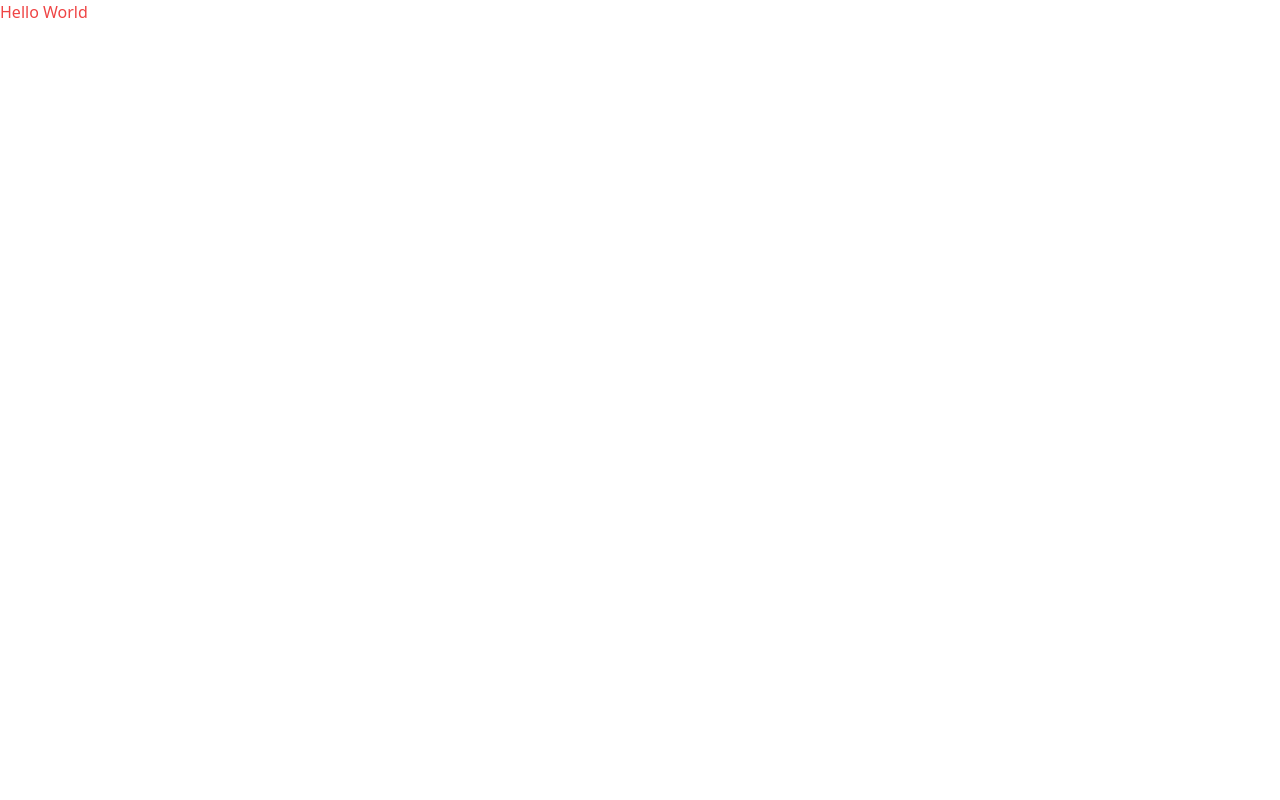
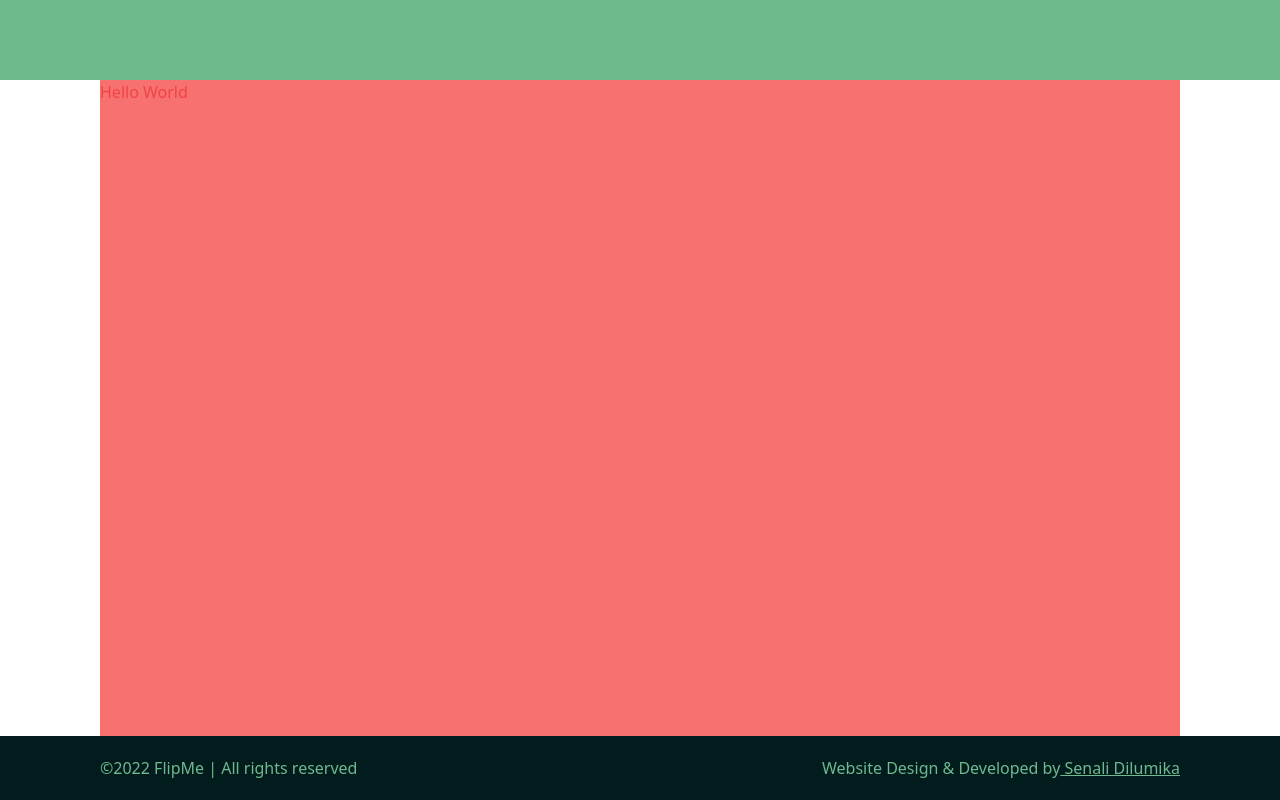
Before and after one commit to senali-d/flashme, a Next.js app: page / in a window 1280 px wide. Built offline with nearby package versions, Linux system fonts and the light colour scheme.

Commit message:
header and footer

```diff
--- /dev/null
+++ b/components/common/Footer.js
@@ -0,0 +1,19 @@
+import React from 'react'
+
+const Footer = () => {
+  return (
+    <div className="bg-blue_black text-greenery h-16 flex">
+      <div className="w-[100%] max-w-[1080px] mx-auto flex justify-between items-center">
+        <div>
+          ©{new Date().getFullYear()} FlipMe | All rights reserved
+        </div>
+        <div className="">
+          Website Design & Developed by
+          <a className="font-thin underline" href="https://profile-basd.herokuapp.com/" target="_blank"> Senali Dilumika</a>
+        </div>
+      </div>
+    </div>
+  )
+}
+
+export default Footer
--- /dev/null
+++ b/components/common/Header.js
@@ -0,0 +1,11 @@
+import React from 'react'
+
+const Header = () => {
+  return (
+    <div className="bg-greenery h-20">
+
+    </div>
+  )
+}
+
+export default Header
--- /dev/null
+++ b/components/index.js
@@ -0,0 +1,4 @@
+import Header from './common/Header'
+import Footer from './common/Footer'
+
+export { Header, Footer }
--- a/pages/_app.tsx
+++ b/pages/_app.tsx
@@ -1,8 +1,15 @@
+import type { AppProps } from 'next/app'
+import { Footer, Header } from '../components'
 import '../styles/globals.css'
-import type { AppProps } from 'next/app'
 
 function MyApp({ Component, pageProps }: AppProps) {
-  return <Component {...pageProps} />
+  return (
+    <>
+      <Header />
+      <Component {...pageProps} />
+      <Footer />
+    </>
+  )
 }
 
 export default MyApp
--- a/pages/index.tsx
+++ b/pages/index.tsx
@@ -3,7 +3,7 @@ import Head from 'next/head'
 
 const Home: NextPage = () => {
   return (
-    <div>
+    <div className="min-h-[calc(100vh-9rem)] bg-red-400 max-w-[1080px] mx-auto">
       <Head>
         <title>Flash Cards</title>
         <meta name="description" content="Flash Cards - Knowledge base of questions and answers app" />
```
